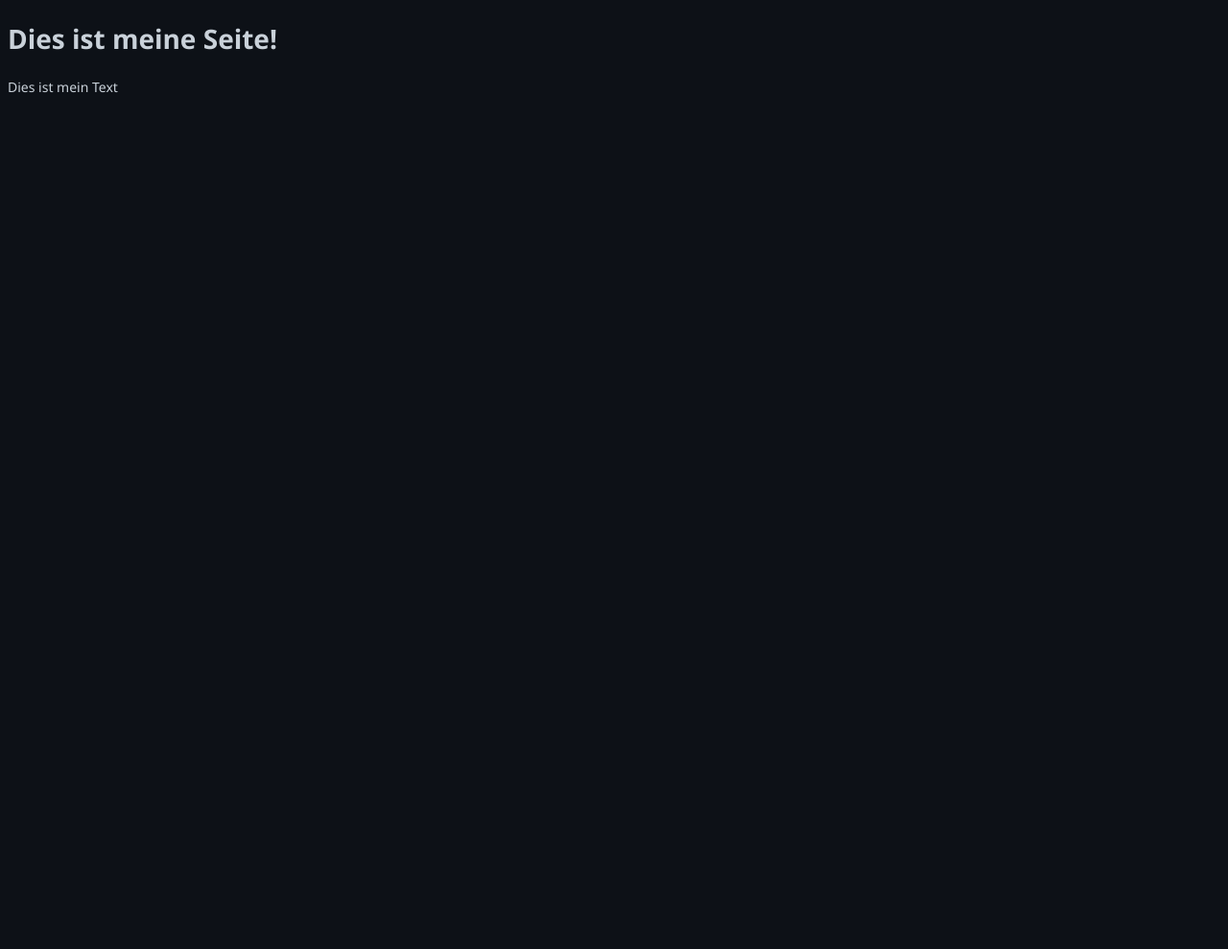
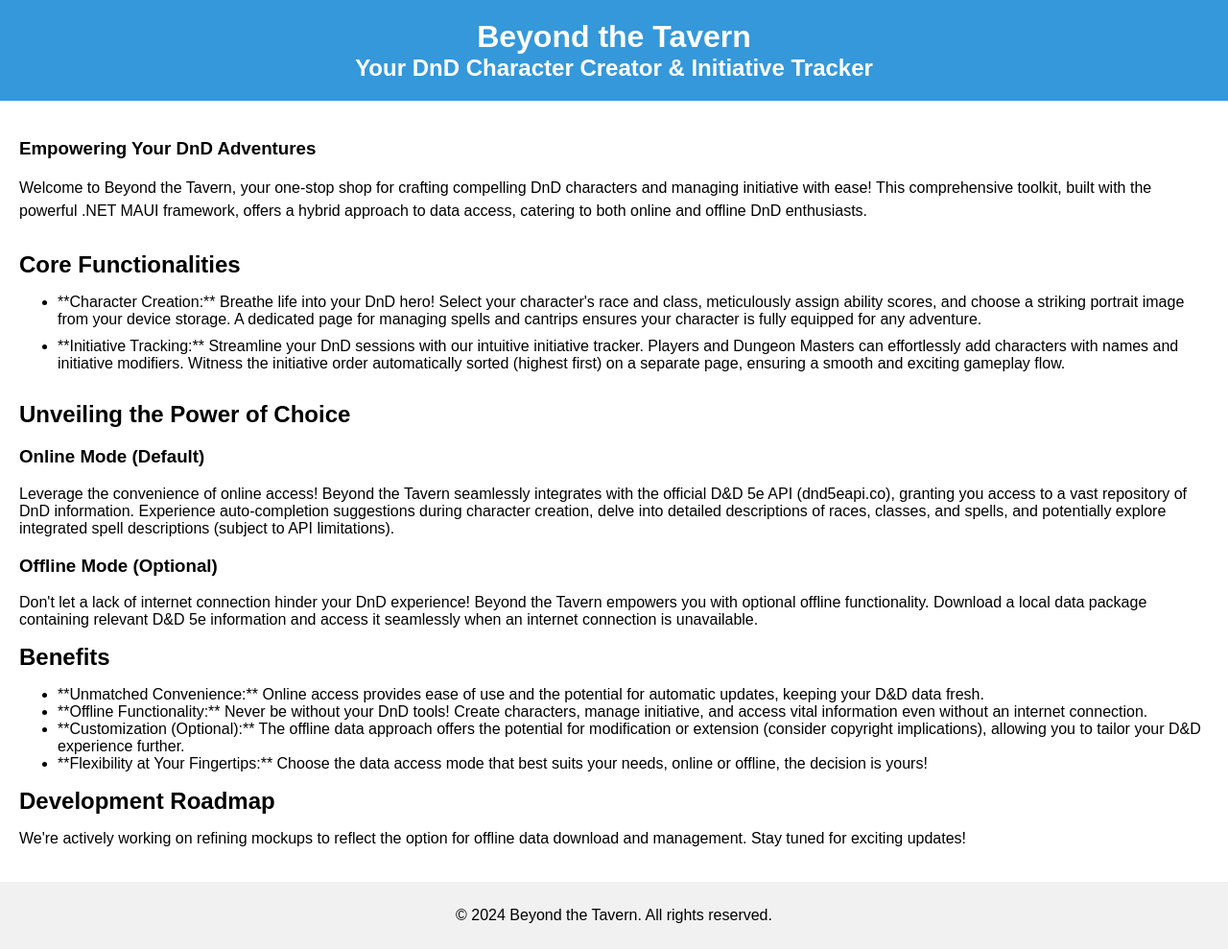
Before and after one commit to Florek81/Florek81.github.io, a plain HTML site: page index.html in a window 1280 px wide. Shown: the whole page at 96% size. Before the commit the page ends 800 px from the top, so only its background shows below. Drawn offline with Linux system fonts and the light colour scheme.

Commit message:
Adding a css file, rewrote the page

```diff
--- a/index.html
+++ b/index.html
@@ -1,23 +1,59 @@
 <!DOCTYPE html>
-<html lang="de">
+<html lang="en">
 <head>
-    <style>
-    body
-    {
-        font-family: "Segoe UI","Noto Sans",Helvetica,Arial,sans-serif,"Apple Color Emoji","Segoe UI Emoji";
-        font-size: 14px;
-        line-height: 1.5;
-        color: #c9d1d9;
-        background-color: #0d1117;
-    }
-    </style>
-    <meta charset="UTF-8">
-    <meta name="viewport" content="width=device-width, initial-scale=1.0">
-    <title>Florek81's website</title>
+  <meta charset="UTF-8">
+  <meta name="viewport" content="width=device-width, initial-scale=1.0">
+  <title>Beyond the Tavern: Your DnD Toolkit</title>
+  <link rel="stylesheet" href="style.css">
 </head>
 <body>
-    <h1>Dies ist meine Seite!</h1>
-
-    <p>Dies ist mein Text</p>
+  <header>
+    <h1>Beyond the Tavern</h1>
+    <h2>Your DnD Character Creator & Initiative Tracker</h2>
+  </header>
+  <main>
+    <section class="about">
+      <h3>Empowering Your DnD Adventures</h3>
+      <p>Welcome to Beyond the Tavern, your one-stop shop for crafting compelling DnD characters and managing initiative with ease! This comprehensive toolkit, built with the powerful .NET MAUI framework, offers a hybrid approach to data access, catering to both online and offline DnD enthusiasts.</p>
+    </section>
+    <section class="features">
+      <h2>Core Functionalities</h2>
+      <ul>
+        <li>
+          **Character Creation:** Breathe life into your DnD hero! Select your character's race and class, meticulously assign ability scores, and choose a striking portrait image from your device storage. A dedicated page for managing spells and cantrips ensures your character is fully equipped for any adventure.
+        </li>
+        <li>
+          **Initiative Tracking:** Streamline your DnD sessions with our intuitive initiative tracker. Players and Dungeon Masters can effortlessly add characters with names and initiative modifiers. Witness the initiative order automatically sorted (highest first) on a separate page, ensuring a smooth and exciting gameplay flow.
+        </li>
+      </ul>
+    </section>
+    <section class="data-access">
+      <h2>Unveiling the Power of Choice</h2>
+      <div class="mode online">
+        <h3>Online Mode (Default)</h3>
+        <p>Leverage the convenience of online access! Beyond the Tavern seamlessly integrates with the official D&D 5e API (dnd5eapi.co), granting you access to a vast repository of DnD information. Experience auto-completion suggestions during character creation, delve into detailed descriptions of races, classes, and spells, and potentially explore integrated spell descriptions (subject to API limitations).</p>
+      </div>
+      <div class="mode offline">
+        <h3>Offline Mode (Optional)</h3>
+        <p>Don't let a lack of internet connection hinder your DnD experience! Beyond the Tavern empowers you with optional offline functionality. Download a local data package containing relevant D&D 5e information and access it seamlessly when an internet connection is unavailable.</p>
+      </div>
+    </section>
+    <section class="benefits">
+      <h2>Benefits</h2>
+      <ul>
+        <li>**Unmatched Convenience:** Online access provides ease of use and the potential for automatic updates, keeping your D&D data fresh.</li>
+        <li>**Offline Functionality:** Never be without your DnD tools! Create characters, manage initiative, and access vital information even without an internet connection.</li>
+        <li>**Customization (Optional):** The offline data approach offers the potential for modification or extension (consider copyright implications), allowing you to tailor your D&D experience further.</li>
+        <li>**Flexibility at Your Fingertips:** Choose the data access mode that best suits your needs, online or offline, the decision is yours!</li>
+      </ul>
+    </section>
+    <section class="roadmap">
+      <h2>Development Roadmap</h2>
+      <p>We're actively working on refining mockups to reflect the option for offline data download and management. Stay tuned for exciting updates!</p>
+    </section>
+  </main>
+  <footer>
+    <p>&copy; 2024 Beyond the Tavern. All rights reserved.</p>
+  </footer>
 </body>
 </html>
--- /dev/null
+++ b/style.css
@@ -0,0 +1,55 @@
+body {
+    font-family: sans-serif;
+    margin: 0;
+    padding: 0;
+}
+
+header {
+    background-color: #3498db;
+    color: white;
+    padding: 20px;
+    text-align: center;
+}
+
+h1, h2 {
+    margin: 0;
+}
+
+main {
+    padding: 20px;
+}
+
+.about {
+    margin-bottom: 30px;
+}
+
+.about p {
+    line-height: 1.5;
+}
+
+.button {
+    background-color: #e74c3c;
+    color: white;
+    padding: 10px 20px;
+    border: none;
+    border-radius: 5px;
+    cursor: pointer;
+}
+
+.features {
+    margin-bottom: 30px;
+}
+
+.features li {
+    margin-bottom: 10px;
+}
+
+.screenshots {
+    text-align: center;
+}
+
+footer {
+    background-color: #f1f1f1;
+    padding: 10px;
+    text-align: center;
+}
```
